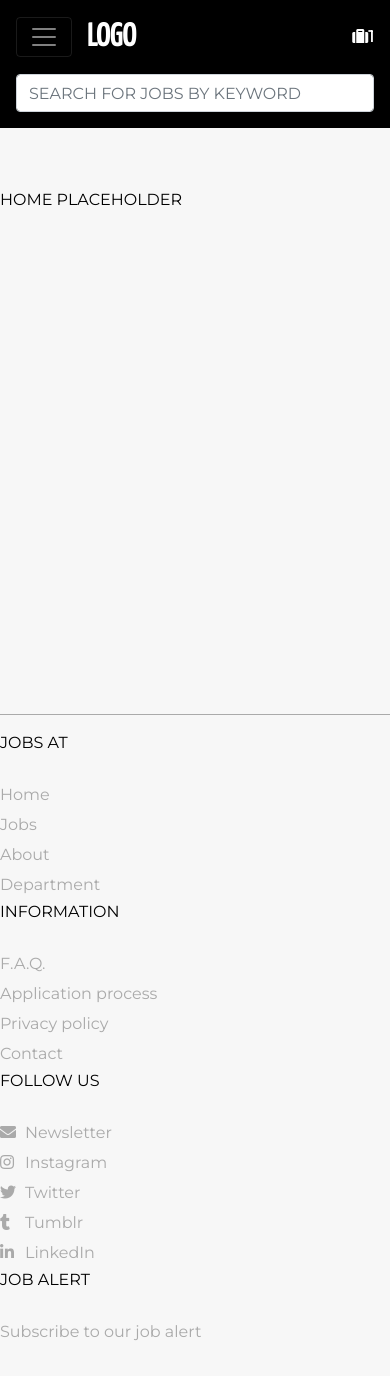
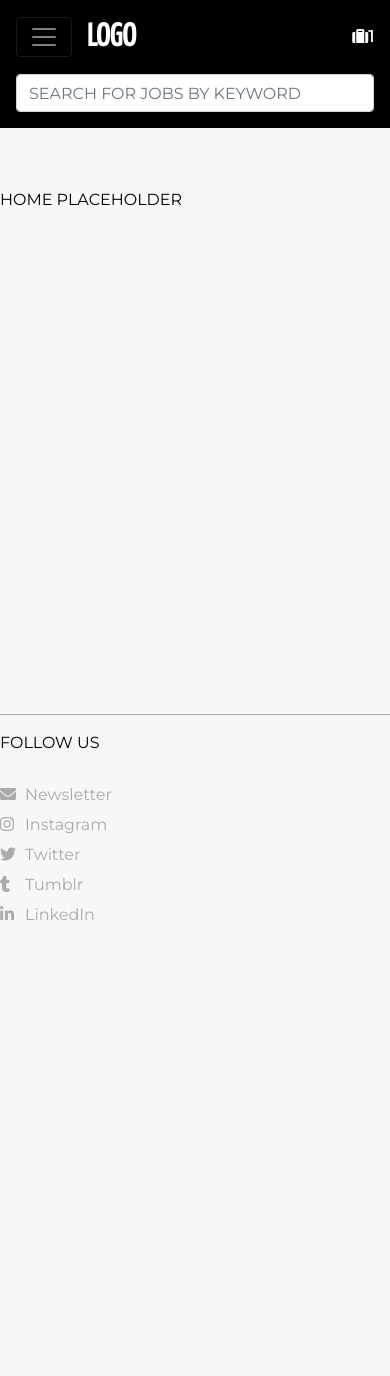
Before and after one commit to smolinska/career-platform, an Angular app: page /home in a window 390 px wide. Shown: the top 1376 px of the page. After the commit the page ends 994 px from the top, so only its background shows below. Built offline with nearby package versions, Linux system fonts and the light colour scheme.

Commit message:
hide footer elements on mobile

```diff
--- a/src/app/footer/footer.component.html
+++ b/src/app/footer/footer.component.html
@@ -1,14 +1,14 @@
 <div class="container footer">
   <div class="row">
     <hr>
-    <div class="col-md-3 footer-section">
+    <div class="col-md-3 footer-section mobile-hide">
       <a class="footer-title">Jobs at</a>
       <a class="footer-link" routerLink="/home">Home</a>
       <a class="footer-link" routerLink="/jobs">Jobs</a>
       <a class="footer-link" routerLink="/about">About</a>
       <a class="footer-link" routerLink="/department">Department</a>
     </div>
-    <div class="col-md-3 footer-section">
+    <div class="col-md-3 footer-section mobile-hide">
       <a class="footer-title">Information</a>
       <a class="footer-link" href="#">F.A.Q.</a>
       <a class="footer-link" href="#">Application process</a>
@@ -23,7 +23,7 @@
       <a class="footer-link"><i class="follow-icon fab fa-tumblr"></i>Tumblr</a>
       <a class="footer-link"><i class="follow-icon fab fa-linkedin-in"></i>LinkedIn</a>
     </div>
-    <div class="col-md-3 footer-section">
+    <div class="col-md-3 footer-section mobile-hide">
       <a class="footer-title">Job alert</a>
       <a class="footer-link" href="#">Subscribe to our job alert</a>
     </div>
--- a/src/app/footer/footer.component.scss
+++ b/src/app/footer/footer.component.scss
@@ -29,3 +29,9 @@ hr {
   background-color: $light-grey;
   border: none;
 }
+
+@media (max-width: 767px) {
+  .mobile-hide {
+    display: none;
+  }
+}
```
